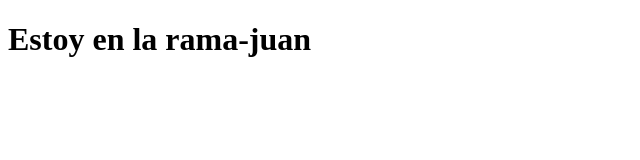
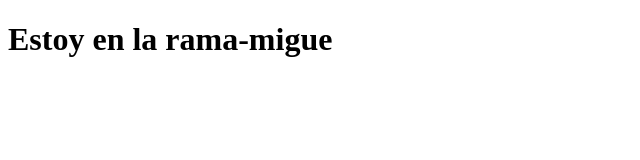
Before and after one commit to 1035222/clase-rama, a plain HTML site: page index2.html in a window 1280 px wide. Shown: the full height of the page, 0-640 px from the left. Drawn offline with Linux system fonts and the light colour scheme.

Commit message:
estoy aca

```diff
--- a/index2.html
+++ b/index2.html
@@ -6,6 +6,6 @@
     <title>Document</title>
 </head>
 <body>
-   <h1>Estoy en la rama-juan</h1>
+   <h1>Estoy en la rama-migue</h1>
 </body>
 </html>
```
